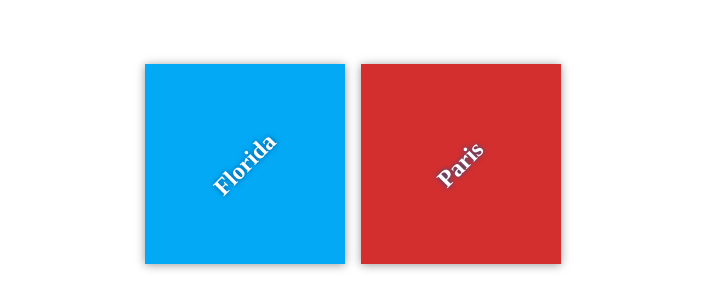
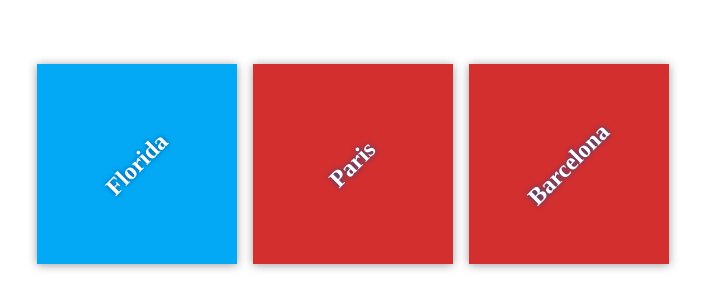
Before and after one commit to cotoflux/UdacityCloud, a plain HTML site: page index.html in a window 1280 px wide. Shown: the part 236-544 px from the top of the page, without its empty margins (287-992 px from the left). Drawn offline with Linux system fonts and the light colour scheme.

Commit message:
Added Barcelona

```diff
--- a/css/app.css
+++ b/css/app.css
@@ -50,3 +50,6 @@ h2{
 #paris{
     background-color: #d32f2f;
 }
+#barcelona{
+    background-color: #d32f2f;
+}
--- a/index.html
+++ b/index.html
@@ -17,7 +17,9 @@
         <div class="destination" id="paris">
             <h2>Paris</h2>
         </div>
-
+        <div class="destination" id="barcelona">
+            <h2>Barcelona</h2>
+        </div>
     </div>
 </div>
 </body>
```
